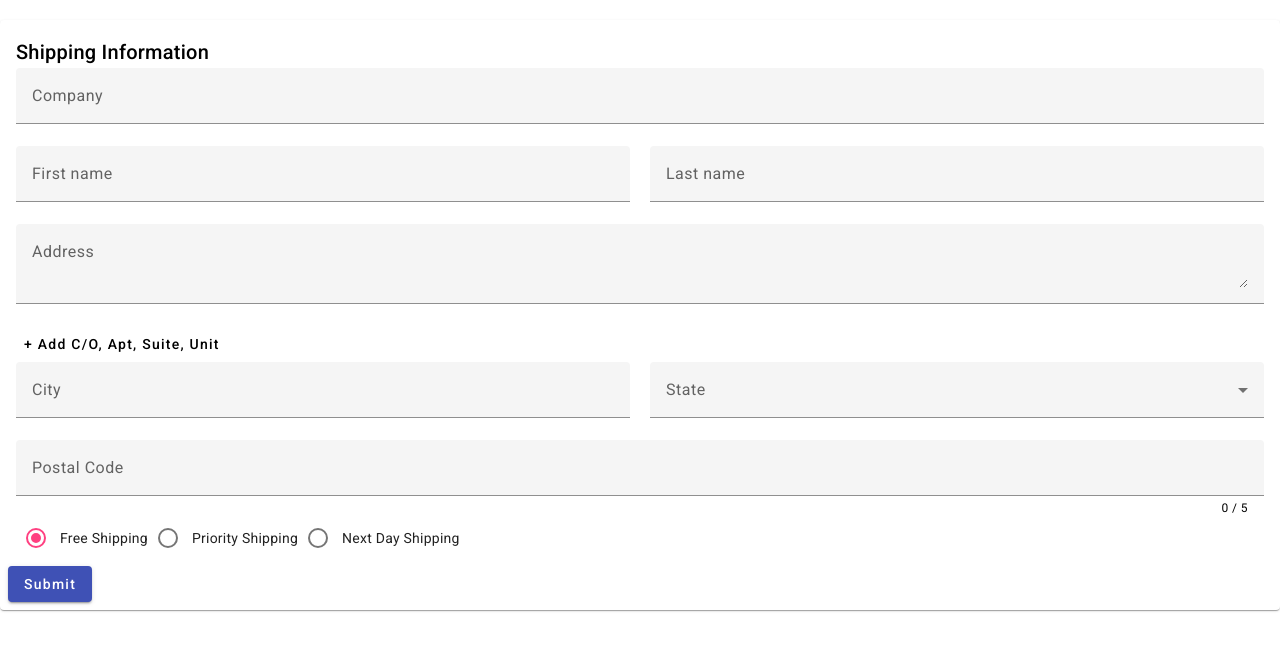
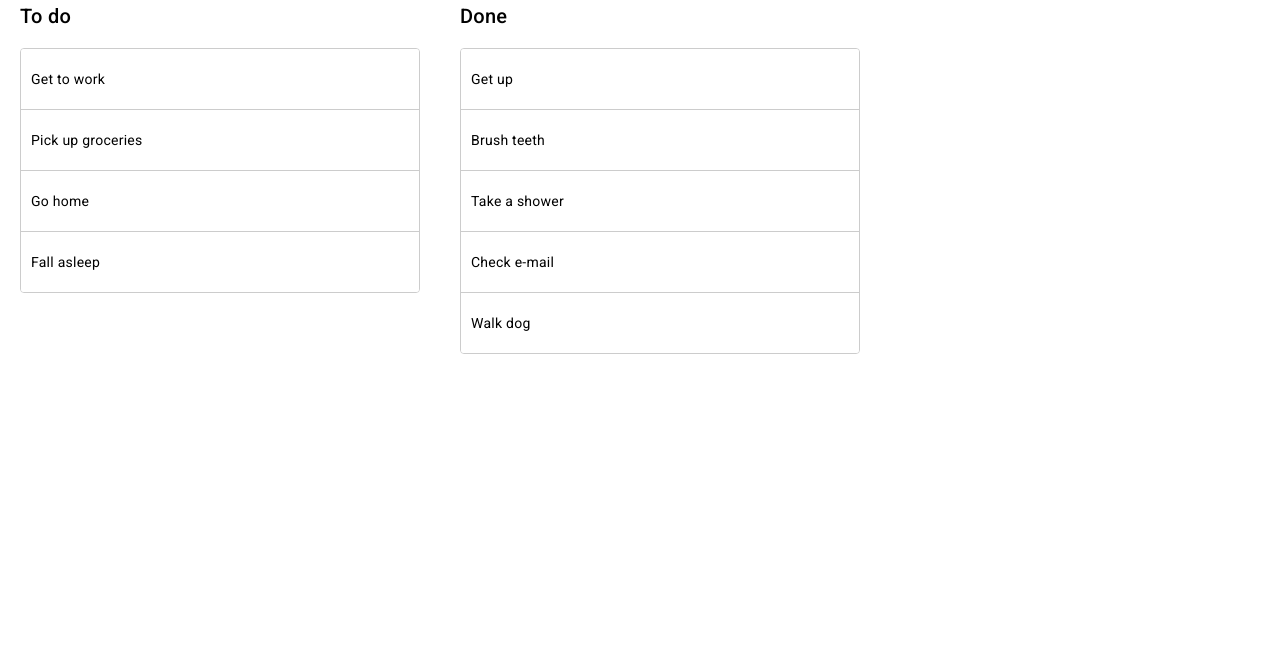
Before and after one commit to gerardoparrajc/CursoAngular14Mayo2023, an Angular app: page / in a window 1280 px wide. Shown: the top 650 px of the page. Built offline with nearby package versions, Linux system fonts and the light colour scheme.

Commit message:
Creado componente con el schematic DragDrop

```diff
--- a/src/app/app.component.html
+++ b/src/app/app.component.html
@@ -1,4 +1,4 @@
-<app-formulario-direccion></app-formulario-direccion>
+<app-drag-drop></app-drag-drop>
 
 <!-- <mat-toolbar color="primary">
   <mat-toolbar-row>
--- /dev/null
+++ b/src/app/components/drag-drop/drag-drop.component.html
@@ -0,0 +1,17 @@
+<div class="container">
+  <h2>To do</h2>
+
+  <div cdkDropList #todoList="cdkDropList" [cdkDropListData]="todo"
+      [cdkDropListConnectedTo]="doneList" class="list" (cdkDropListDropped)="drop($event)">
+    <div class="list-item" *ngFor="let item of todo" cdkDrag>{{item}}</div>
+  </div>
+</div>
+
+<div class="container">
+  <h2>Done</h2>
+
+  <div cdkDropList #doneList="cdkDropList" [cdkDropListData]="done"
+      [cdkDropListConnectedTo]="todoList" class="list" (cdkDropListDropped)="drop($event)">
+    <div class="list-item" *ngFor="let item of done" cdkDrag>{{item}}</div>
+  </div>
+</div>
--- /dev/null
+++ b/src/app/components/drag-drop/drag-drop.component.scss
@@ -0,0 +1,52 @@
+.container {
+  width: 400px;
+  max-width: 100%;
+  margin: 0 20px;
+  display: inline-block;
+  vertical-align: top;
+}
+
+.list {
+  border: solid 1px #ccc;
+  min-height: 60px;
+  background: white;
+  border-radius: 4px;
+  display: block;
+  overflow: hidden;
+}
+
+.list-item {
+  padding: 20px 10px;
+  border-bottom: solid 1px #ccc;
+  box-sizing: border-box;
+  cursor: move;
+  background: white;
+  color: black;
+  font-size: 14px;
+}
+
+.list-item:last-child {
+  border: none;
+}
+
+/* Highlight the list item that is being dragged. */
+.cdk-drag-preview {
+  border-radius: 4px;
+  box-shadow: 0 5px 5px -3px rgba(0, 0, 0, 0.2),
+              0 8px 10px 1px rgba(0, 0, 0, 0.14),
+              0 3px 14px 2px rgba(0, 0, 0, 0.12);
+}
+
+/* Animate items as they're being sorted. */
+.cdk-drop-list-dragging .cdk-drag {
+  transition: transform 250ms cubic-bezier(0, 0, 0.2, 1);
+}
+
+/* Animate an item that has been dropped. */
+.cdk-drag-animating {
+  transition: transform 300ms cubic-bezier(0, 0, 0.2, 1);
+}
+
+.cdk-drag-placeholder {
+  opacity: 0;
+}
--- /dev/null
+++ b/src/app/components/drag-drop/drag-drop.component.ts
@@ -0,0 +1,35 @@
+import { Component } from '@angular/core';
+import { CdkDragDrop, moveItemInArray, transferArrayItem } from '@angular/cdk/drag-drop';
+
+@Component({
+  selector: 'app-drag-drop',
+  templateUrl: './drag-drop.component.html',
+  styleUrls: ['./drag-drop.component.scss'],
+})
+export class DragDropComponent {
+  todo = [
+    'Get to work',
+    'Pick up groceries',
+    'Go home',
+    'Fall asleep'
+  ];
+
+  done = [
+    'Get up',
+    'Brush teeth',
+    'Take a shower',
+    'Check e-mail',
+    'Walk dog'
+  ];
+
+  drop(event: CdkDragDrop<string[]>): void {
+    if (event.previousContainer === event.container) {
+      moveItemInArray(event.container.data, event.previousIndex, event.currentIndex);
+    } else {
+      transferArrayItem(event.previousContainer.data,
+          event.container.data,
+          event.previousIndex,
+          event.currentIndex);
+    }
+  }
+}
```
Also changed, not shown: src/app/app.module.ts (+6 -2 lines), 1 other file (tests, documents, lock files or other folders).
